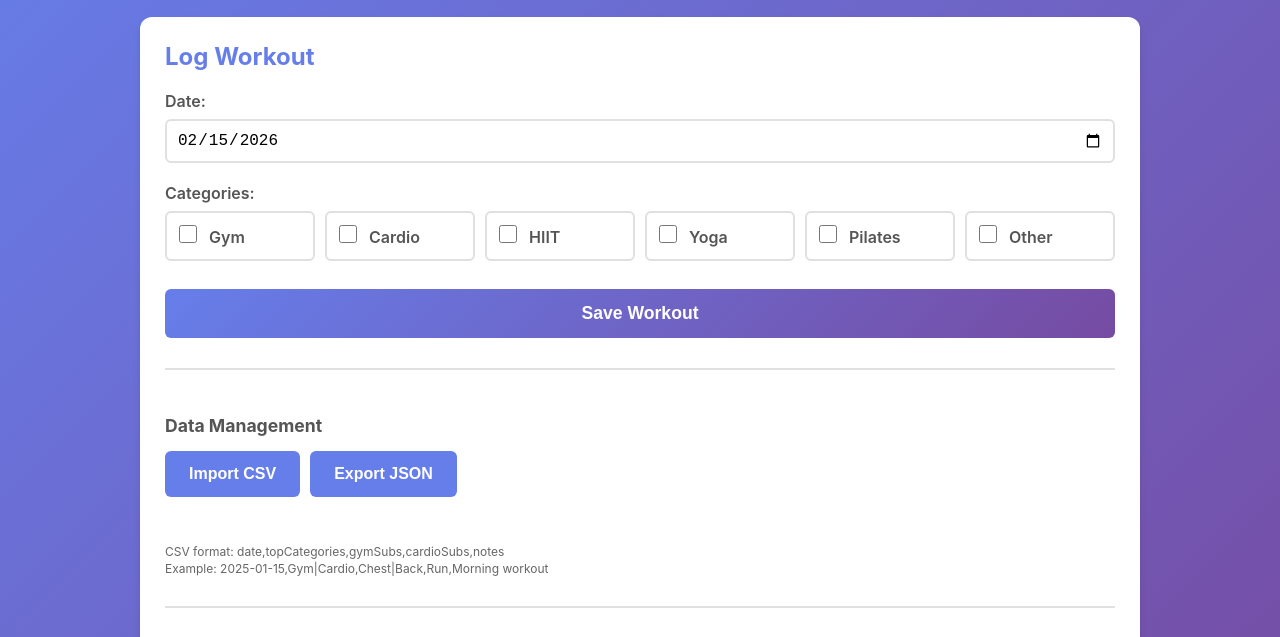
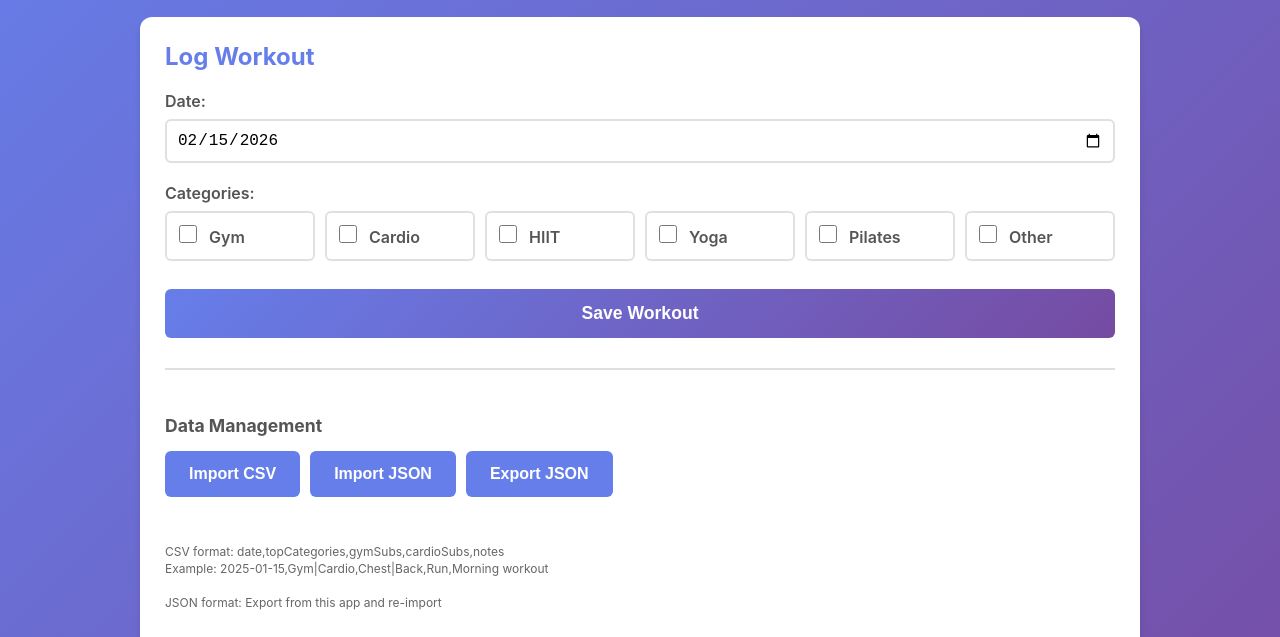
Before and after one commit to frankb1997/workout-tracker, a plain HTML site: page index.html in a window 1280 px wide. Shown: the part 140-777 px from the top of the page. Drawn offline with Linux system fonts and the light colour scheme.

Commit message:
Update index.html

```diff
--- a/index.html
+++ b/index.html
@@ -125,13 +125,16 @@
     <h3>Data Management</h3>
     <div class="data-buttons">
         <button id="importCsvBtn" class="btn-secondary">Import CSV</button>
+        <button id="importJsonBtn" class="btn-secondary">Import JSON</button>
         <button id="exportJsonBtn" class="btn-secondary">Export JSON</button>
         <input type="file" id="csvFileInput" accept=".csv" style="display: none;">
+        <input type="file" id="jsonFileInput" accept=".json" style="display: none;">
     </div>
     <div id="importStatus"></div>
     <div class="import-help">
         <small>CSV format: date,topCategories,gymSubs,cardioSubs,notes<br>
-                        Example: 2025-01-15,Gym|Cardio,Chest|Back,Run,Morning workout</small>
+        Example: 2025-01-15,Gym|Cardio,Chest|Back,Run,Morning workout<br><br>
+        JSON format: Export from this app and re-import</small>
     </div>
 </div>
 
```
Lines whose indentation alone changed are shown as unchanged.
